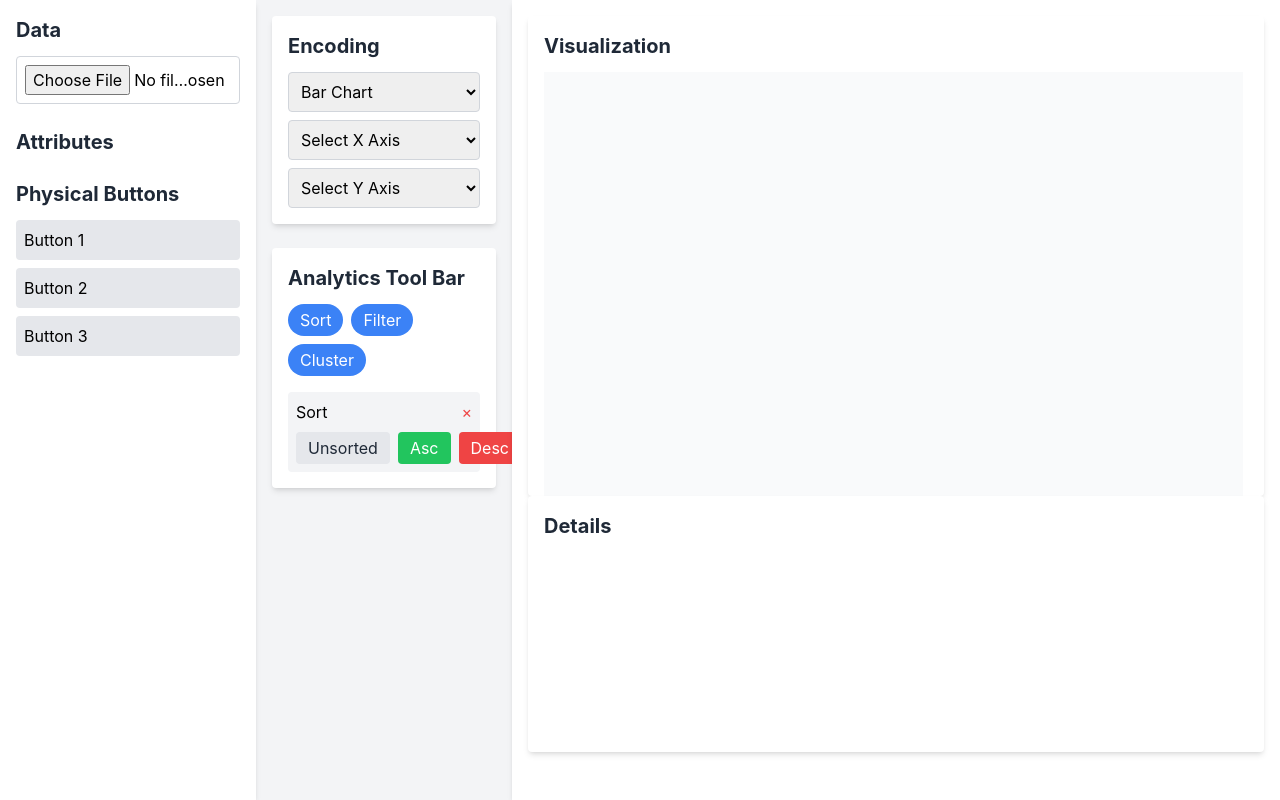
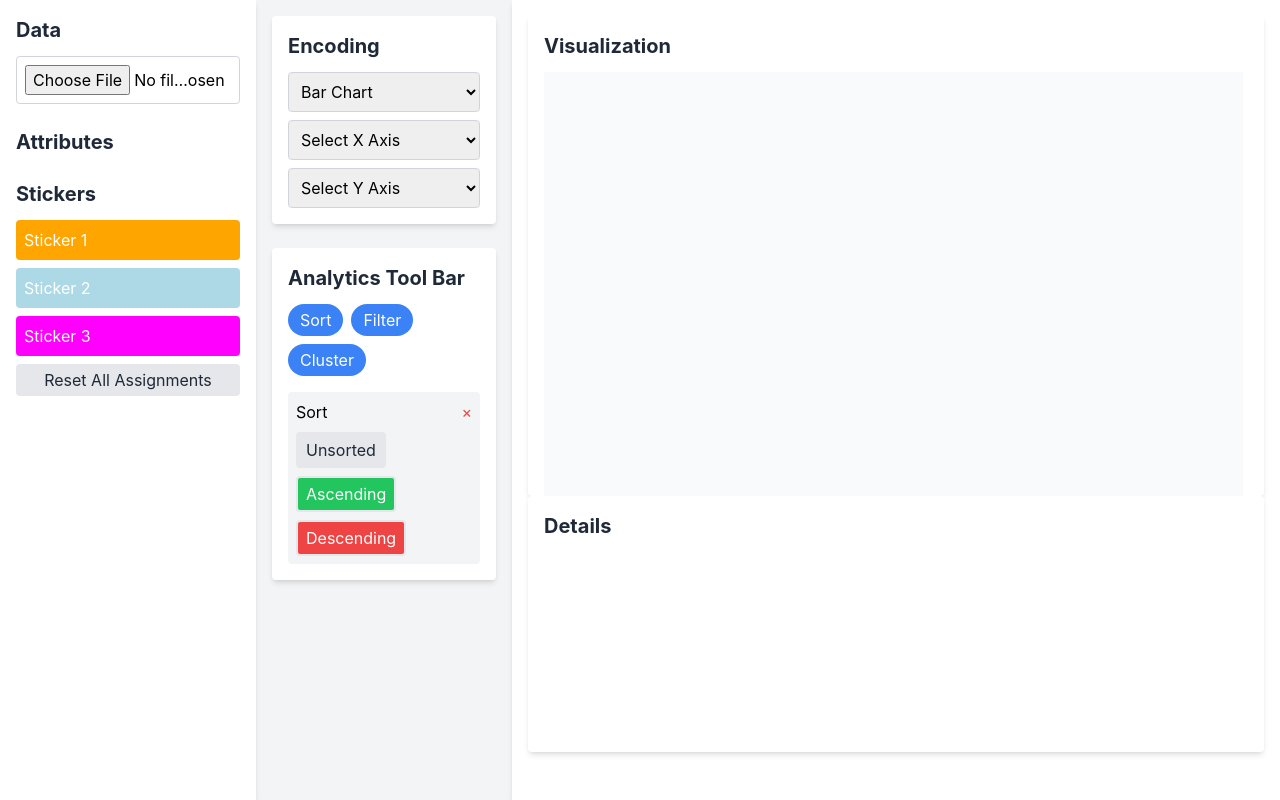
Before and after one commit to lebretou/RFIDtracker, a React (Create React App) app in the folder visualization/: page / in a window 1280 px wide. Both pictures are taken after a click on the button "Sort". Built offline with nearby package versions, Linux system fonts and the light colour scheme.

Commit message:
updated button assignment

```diff
--- a/visualization/src/AnalyticsToolBar.js
+++ b/visualization/src/AnalyticsToolBar.js
@@ -6,10 +6,16 @@ const ANALYTICS_TASKS = [
   { id: "cluster", name: "Cluster", widget: "button" },
 ];
 
-const AnalyticsToolBar = ({ selectedChart, onSort, yAxis }) => {
+const AnalyticsToolBar = ({
+  selectedChart,
+  onSort,
+  yAxis,
+  buttonAssignments,
+  onAssignment,
+}) => {
   const [selectedTasks, setSelectedTasks] = useState([]);
   const [error, setError] = useState(null);
-  const [buttonAssignments, setButtonAssignments] = useState({});
+  // const [buttonAssignments, setButtonAssignments] = useState({});
 
   const addTask = (task) => {
     if (!selectedTasks.find((t) => t.id === task.id)) {
@@ -20,9 +26,9 @@ const AnalyticsToolBar = ({ selectedChart, onSort, yAxis }) => {
   const removeTask = (taskId) => {
     setSelectedTasks(selectedTasks.filter((task) => task.id !== taskId));
     // Remove any button assignments for this task
-    const newAssignments = { ...buttonAssignments };
-    delete newAssignments[taskId];
-    setButtonAssignments(newAssignments);
+    // const newAssignments = { ...buttonAssignments };
+    // delete newAssignments[taskId];
+    // setButtonAssignments(newAssignments);
   };
 
   const handleSort = (order) => {
@@ -34,14 +40,37 @@ const AnalyticsToolBar = ({ selectedChart, onSort, yAxis }) => {
     }
   };
 
-  const handleDrop = (e, taskId) => {
+  const handleDrop = (e, taskId, buttonType) => {
     e.preventDefault();
     const buttonData = JSON.parse(e.dataTransfer.getData("text"));
-    setButtonAssignments({ ...buttonAssignments, [taskId]: buttonData });
+    // setButtonAssignments({
+    //   ...buttonAssignments,
+    //   [`${taskId}-${buttonType}`]: buttonData,
+    // });
+    onAssignment(taskId, buttonType, buttonData);
   };
 
   const handleDragOver = (e) => {
     e.preventDefault();
+  };
+
+  const renderButton = (taskId, buttonType, label, className, onClick) => {
+    const assignment = buttonAssignments[`${taskId}-${buttonType}`];
+    const style = assignment
+      ? { borderColor: assignment.color, borderWidth: 4 }
+      : {};
+
+    return (
+      <button
+        onClick={onClick}
+        onDrop={(e) => handleDrop(e, taskId, buttonType)}
+        onDragOver={handleDragOver}
+        className={`${className} border-2`}
+        style={style}
+      >
+        {label}
+      </button>
+    );
   };
 
   return (
@@ -63,12 +92,7 @@ const AnalyticsToolBar = ({ selectedChart, onSort, yAxis }) => {
       </div>
       <div className="space-y-2">
         {selectedTasks.map((task) => (
-          <div
-            key={task.id}
-            className="flex flex-col bg-gray-100 p-2 rounded"
-            onDrop={(e) => handleDrop(e, task.id)}
-            onDragOver={handleDragOver}
-          >
+          <div key={task.id} className="flex flex-col bg-gray-100 p-2 rounded">
             <div className="flex items-center justify-between">
               <span>{task.name}</span>
               <button
@@ -78,31 +102,29 @@ const AnalyticsToolBar = ({ selectedChart, onSort, yAxis }) => {
                 ×
               </button>
             </div>
-            {buttonAssignments[task.id] && (
-              <div className="mt-1 text-sm text-gray-600">
-                Assigned: {buttonAssignments[task.id].label}
-              </div>
-            )}
             {task.id === "sort" && (
-              <div className="mt-2 flex gap-2">
-                <button
-                  onClick={() => handleSort(null)}
-                  className="bg-gray-200 text-gray-800 px-3 py-1 rounded hover:bg-gray-300 transition-colors"
-                >
-                  Unsorted
-                </button>
-                <button
-                  onClick={() => handleSort("asc")}
-                  className="bg-green-500 text-white px-3 py-1 rounded hover:bg-green-600 transition-colors"
-                >
-                  Asc
-                </button>
-                <button
-                  onClick={() => handleSort("desc")}
-                  className="bg-red-500 text-white px-3 py-1 rounded hover:bg-red-600 transition-colors"
-                >
-                  Desc
-                </button>
+              <div className="mt-2 flex flex-wrap gap-2">
+                {renderButton(
+                  task.id,
+                  "unsorted",
+                  "Unsorted",
+                  "bg-gray-200 text-gray-800 px-2 py-1 rounded hover:bg-gray-300 transition-colors",
+                  () => handleSort(null),
+                )}
+                {renderButton(
+                  task.id,
+                  "ascending",
+                  "Ascending",
+                  "bg-green-500 text-white px-2 py-1 rounded hover:bg-green-600 transition-colors",
+                  () => handleSort("asc"),
+                )}
+                {renderButton(
+                  task.id,
+                  "descending",
+                  "Descending",
+                  "bg-red-500 text-white px-2 py-1 rounded hover:bg-red-600 transition-colors",
+                  () => handleSort("desc"),
+                )}
               </div>
             )}
             {task.id === "filter" && (
--- a/visualization/src/DataAnalyticsTool.js
+++ b/visualization/src/DataAnalyticsTool.js
@@ -15,6 +15,7 @@ const DataAnalyticsTool = () => {
   const [isLoading, setIsLoading] = useState(false);
   const [dimensions, setDimensions] = useState({ width: 0, height: 0 });
   const [sortOrder, setSortOrder] = useState(null);
+  const [buttonAssignments, setButtonAssignments] = useState({});
 
   const svgRef = useRef();
   const containerRef = useRef(null);
@@ -99,6 +100,17 @@ const DataAnalyticsTool = () => {
     e.dataTransfer.setData("text/plain", JSON.stringify(button));
   };
 
+  const handleResetAssignments = () => {
+    setButtonAssignments({});
+  };
+
+  const handleAssignment = (taskId, buttonType, buttonData) => {
+    setButtonAssignments((prev) => ({
+      ...prev,
+      [`${taskId}-${buttonType}`]: buttonData,
+    }));
+  };
+
   return (
     <div className="flex h-screen bg-gray-100">
       <div className="w-1/5 p-4 bg-white shadow-md">
@@ -124,7 +136,10 @@ const DataAnalyticsTool = () => {
             </ul>
           )}
         </div>
-        <StickerInput onDragStart={handleDragStart} />
+        <StickerInput
+          onDragStart={handleDragStart}
+          onReset={handleResetAssignments}
+        />
       </div>
       <div className="w-1/5 p-4 flex flex-col">
         <div className="mb-6 bg-white p-4 rounded shadow-md">
@@ -170,6 +185,8 @@ const DataAnalyticsTool = () => {
           selectedChart={selectedChart}
           onSort={handleSort}
           yAxis={yAxis}
+          buttonAssignments={buttonAssignments}
+          onAssignment={handleAssignment}
         />
       </div>
       <div className="w-3/5 p-4 bg-white shadow-md">
--- a/visualization/src/stickerInput.js
+++ b/visualization/src/stickerInput.js
@@ -1,26 +1,33 @@
 import React from "react";
 
-const StickerInput = ({ onDragStart }) => {
+const StickerInput = ({ onDragStart, onReset }) => {
   const buttons = [
-    { id: "button1", label: "Button 1" },
-    { id: "button2", label: "Button 2" },
-    { id: "button3", label: "Button 3" },
+    { id: "button1", label: "Sticker 1", color: "orange" },
+    { id: "button2", label: "Sticker 2", color: "lightblue" },
+    { id: "button3", label: "Sticker 3", color: "magenta" },
   ];
 
   return (
     <div className="mt-6">
-      <h2 className="text-xl font-bold mb-3 text-gray-800">Physical Buttons</h2>
+      <h2 className="text-xl font-bold mb-3 text-gray-800">Stickers</h2>
       <div className="space-y-2">
         {buttons.map((button) => (
           <div
             key={button.id}
             draggable
             onDragStart={(e) => onDragStart(e, button)}
-            className="bg-gray-200 p-2 rounded cursor-move hover:bg-gray-300 transition-colors"
+            className={`p-2 rounded cursor-move transition-colors text-white`}
+            style={{ backgroundColor: button.color }}
           >
             {button.label}
           </div>
         ))}
+        <button
+          onClick={onReset}
+          className="mt-4 bg-gray-200 text-gray-800 px-3 py-1 rounded hover:bg-gray-300 transition-colors w-full"
+        >
+          Reset All Assignments
+        </button>
       </div>
     </div>
   );
```
